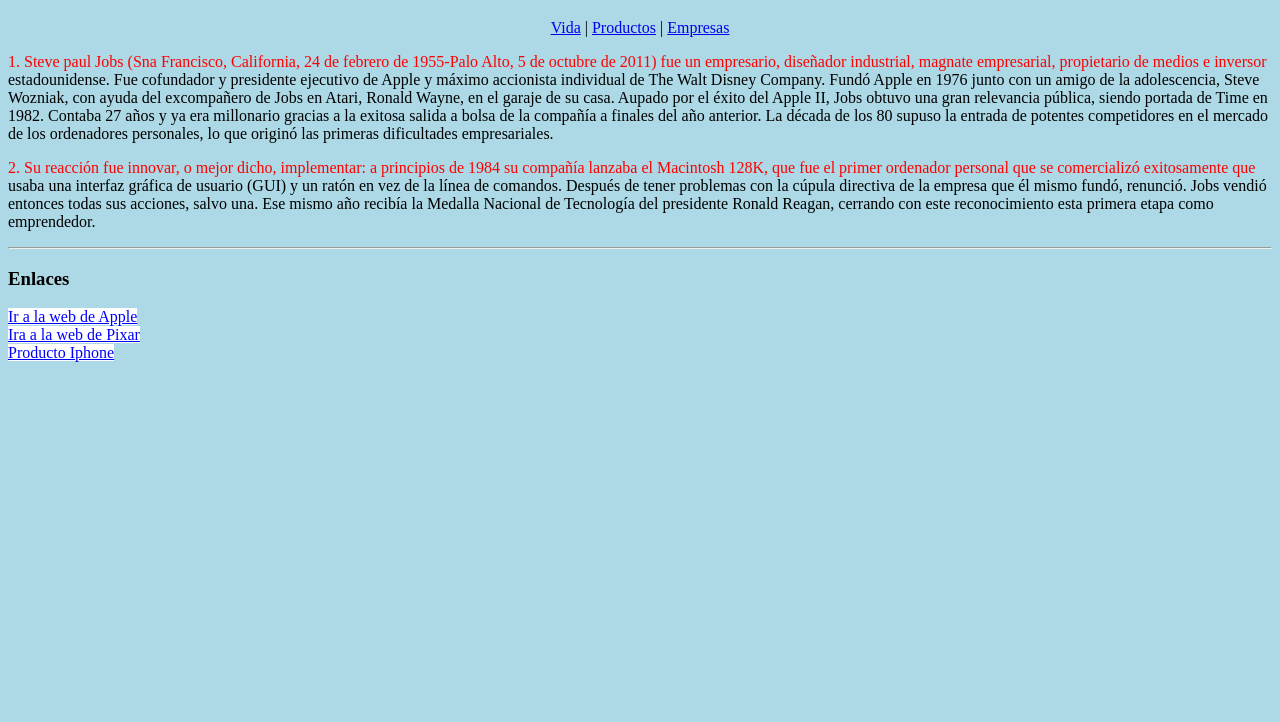
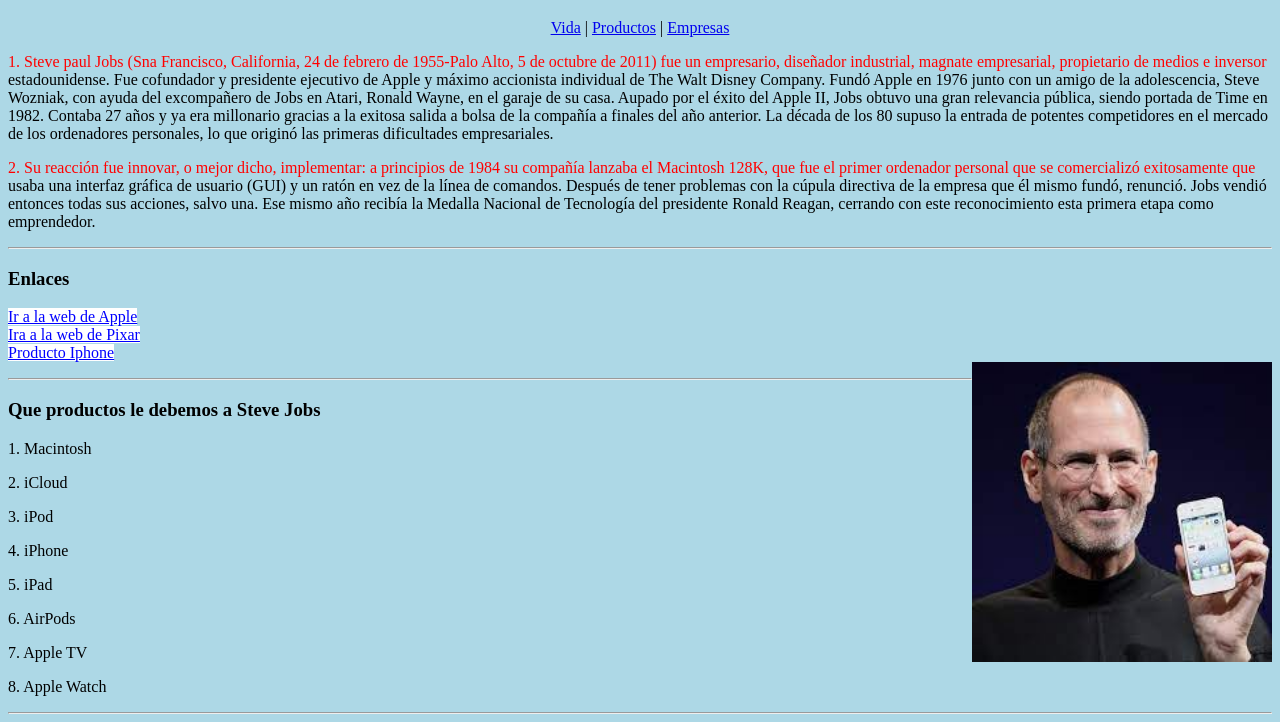
Before and after one commit to arranzjorge/PRACTICA_3.15, a plain HTML site: page index.html in a window 1280 px wide. Shown: the part 93-815 px from the top of the page. Drawn offline with Linux system fonts and the light colour scheme.

Commit message:
9/2/23 13:27

```diff
--- a/index.html
+++ b/index.html
@@ -16,12 +16,26 @@
     <main>
         <p class="texto">1. Steve paul Jobs (Sna Francisco, California, 24 de febrero de 1955-Palo Alto, 5 de octubre de 2011) fue un empresario, diseñador industrial, magnate empresarial, propietario de medios e inversor estadounidense. Fue cofundador y presidente ejecutivo de Apple  y máximo accionista individual de The Walt Disney Company. Fundó Apple en 1976 junto con un amigo de la adolescencia, Steve Wozniak, con ayuda del excompañero de Jobs en Atari, Ronald Wayne, en el garaje de su casa. Aupado por el éxito del Apple II, Jobs obtuvo una gran relevancia pública, siendo portada de Time en 1982. Contaba 27 años y ya era millonario gracias a la exitosa salida a bolsa de la compañía a finales del año anterior. La década de los 80 supuso la entrada de potentes competidores en el mercado de los ordenadores personales, lo que originó las primeras dificultades empresariales. </p>
         <p class="texto">2. Su reacción fue innovar, o mejor dicho, implementar: a principios de 1984 su compañía lanzaba el Macintosh 128K, que fue el primer ordenador personal que se comercializó exitosamente que usaba una interfaz gráfica de usuario (GUI) y un ratón en vez de la línea de comandos. Después de tener problemas con la cúpula directiva de la empresa que él mismo fundó, renunció. Jobs vendió entonces todas sus acciones, salvo una. Ese mismo año recibía la Medalla Nacional de Tecnología del presidente Ronald Reagan, cerrando con este reconocimiento esta primera etapa como emprendedor.</p>
+
     <hr>
-    <h3>Enlaces</h3>
-    <p><a class="enlaces" href="https://www.apple.com/es/">Ir a la web de Apple</a><br>
-    <a class="enlaces" href="https://es.wikipedia.org/wiki/Pixar">Ira a la web de Pixar</a><br>
-    <a class="enlaces" href="producto_iphone">Producto Iphone</a><br>
+        <h3>Enlaces</h3>
+        <p><a class="enlaces" href="https://www.apple.com/es/">Ir a la web de Apple</a><br>
+        <a class="enlaces" href="https://es.wikipedia.org/wiki/Pixar">Ira a la web de Pixar</a><br>
+        <a class="enlaces" href="producto_iphone">Producto Iphone</a><br>
+        <img class="imagen" src="IMG/steve.jpeg" alt="Steves Jobs">
     </p>
+
+    <hr>
+        <h3 class="contar">Que productos le debemos a Steve Jobs</h3>
+        <p class="contar">Macintosh</p>
+        <p class="contar">iCloud</p>
+        <p class="contar">iPod</p>
+        <p class="contar">iPhone</p>
+        <p class="contar">iPad</p>
+        <p class="contar">AirPods</p>
+        <p class="contar">Apple TV</p>
+        <p class="contar">Apple Watch</p>
+<hr>
 </main>
 </body>
 </html>
--- a/style.css
+++ b/style.css
@@ -30,3 +30,19 @@
     background-color: white;
     color: blue;
 }
+
+img.imagen{
+    position: relative;
+    float: right;
+    width: 300px;
+    height: 300px;
+}
+
+h3.contar{
+    counter-reset: contar;
+}
+
+p.contar::before{
+    counter-increment: contar;
+    content: counter(contar)". " ;
+}
```
Also changed, not shown: IMG/steve.jpeg (added).
